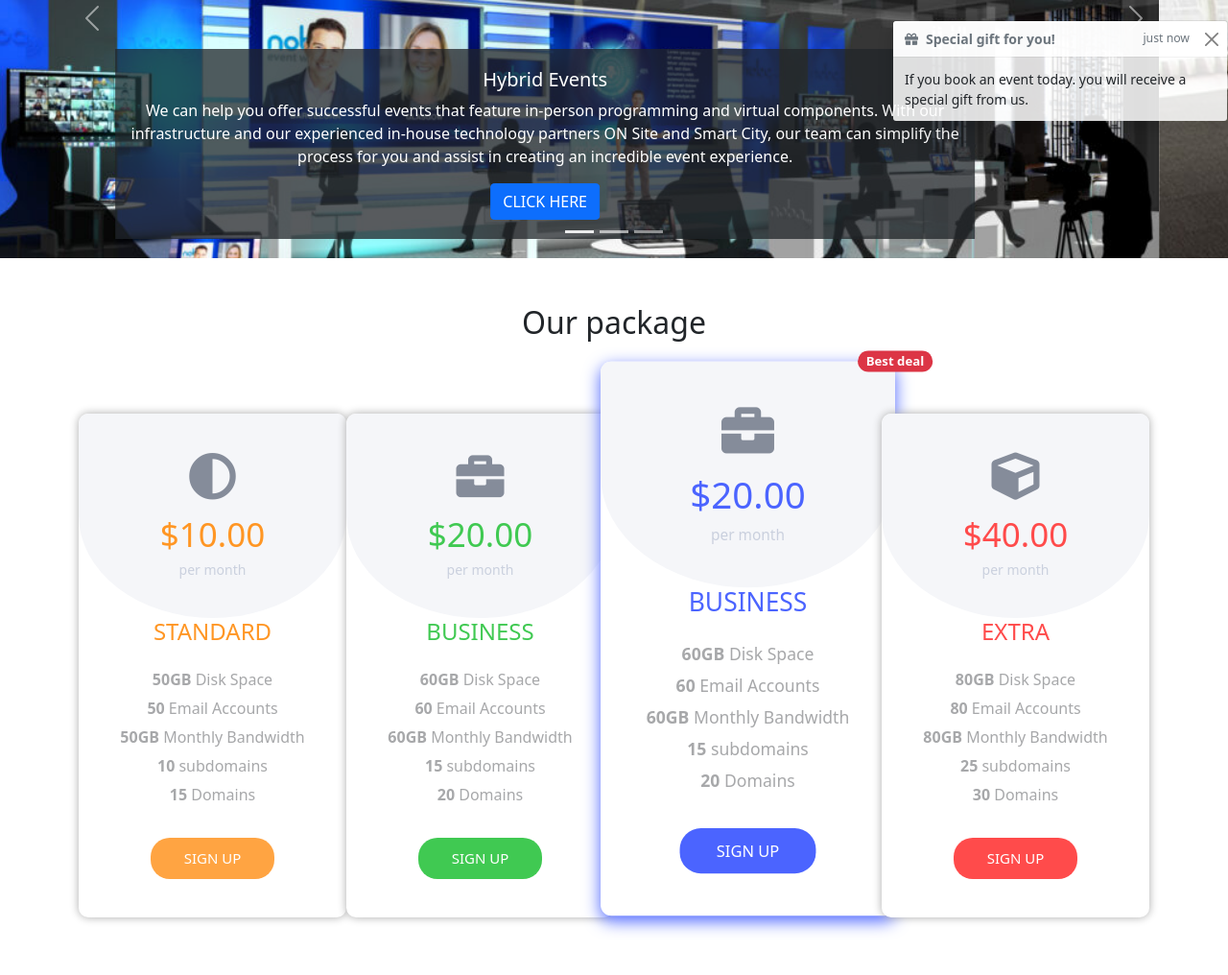
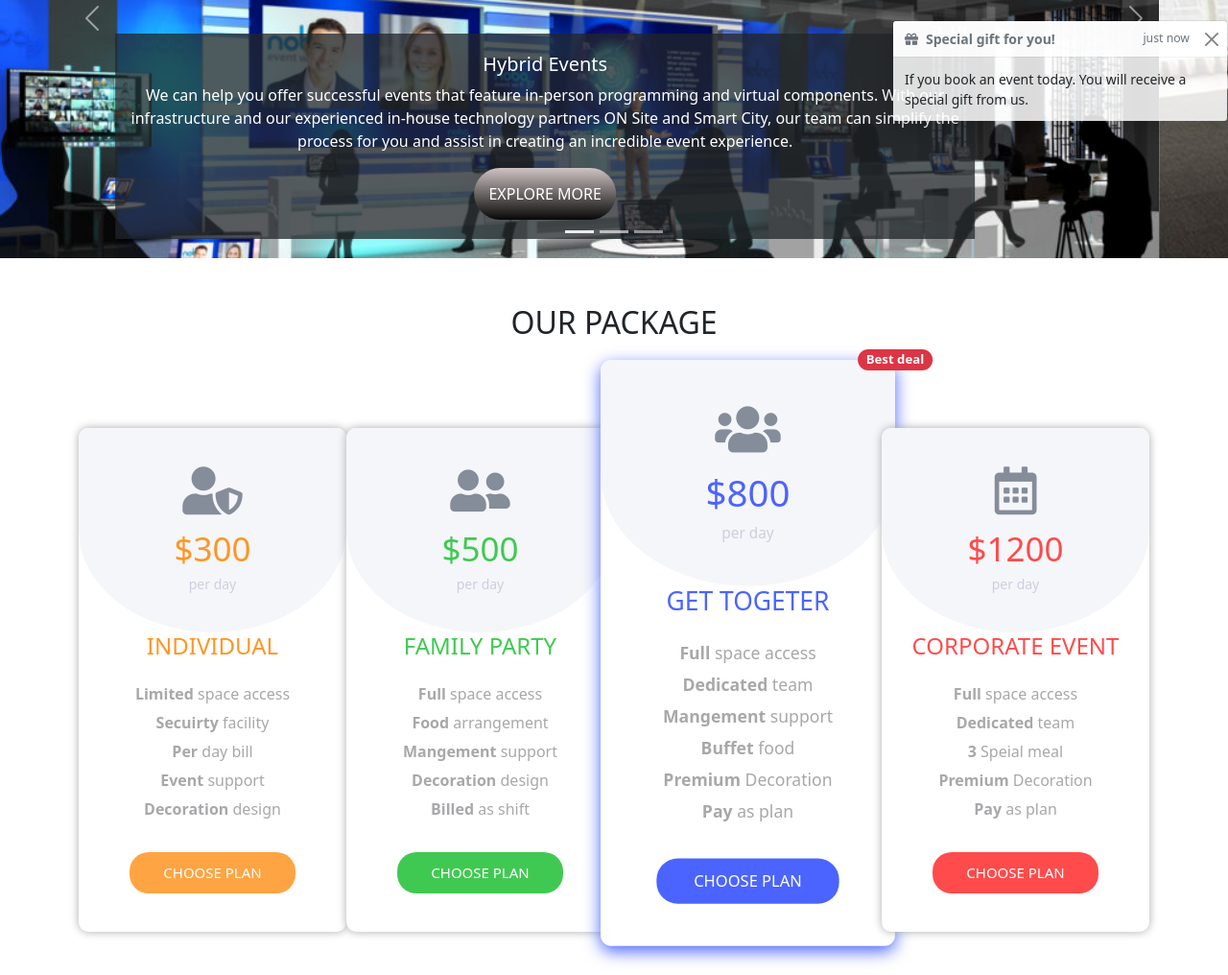
Before and after one commit to Web-Developer-Rakib/alpha-convention-center, a plain HTML site: page index.html in a window 1280 px wide. Shown: the part 393-1409 px from the top of the page at 96% size. Drawn offline with Linux system fonts and the light colour scheme.

Commit message:
Final commitment

```diff
--- a/assets/css/custom.css
+++ b/assets/css/custom.css
@@ -159,12 +159,25 @@ marquee {
 .fab {
   font-size: 50px;
   transition: 0.5s ease;
+  color: black;
 }
 .fab:hover {
   transform: scale(110%);
   box-shadow: rgba(0, 0, 0, 0.616) 0px 5px 15px;
 }
 /* Toast */
-.toast-c {
+.toast-custom {
   bottom: 35%;
 }
+/* Custom button */
+.custom-btn-bg {
+  background: linear-gradient(
+    0deg,
+    rgba(8, 7, 7, 1) 0%,
+    rgba(207, 195, 195, 1) 100%
+  );
+  border: none;
+  color: white;
+  padding: 15px;
+  border-radius: 30px;
+}
--- a/index.html
+++ b/index.html
@@ -15,6 +15,12 @@
     <link rel="stylesheet" href="assets/css/bootstrap.min.css" />
     <!-- Custom CSS -->
     <link rel="stylesheet" href="assets/css/custom.css" />
+    <!-- Favicon -->
+    <link
+      rel="shortcut icon"
+      href="assets/img/favicon.png"
+      type="image/x-icon"
+    />
     <title>Alpha convention center</title>
   </head>
   <body>
@@ -66,7 +72,7 @@
     </nav>
     <!-- Navbar end -->
     <!-- Carousel start -->
-    <div
+    <section
       id="carouselExampleCaptions"
       class="carousel slide"
       data-bs-ride="carousel"
@@ -109,7 +115,9 @@
               City, our team can simplify the process for you and assist in
               creating an incredible event experience.
             </p>
-            <button class="btn btn-primary text-uppercase">Click here</button>
+            <button class="btn custom-btn-bg text-uppercase">
+              Explore more
+            </button>
           </div>
         </div>
         <div class="carousel-item carousal-hight">
@@ -126,7 +134,9 @@
               of event, from small group meetings to large conventions with
               thousands of attendees.
             </p>
-            <button class="btn btn-primary text-uppercase">Click here</button>
+            <button class="btn custom-btn-bg text-uppercase">
+              Explore more
+            </button>
           </div>
         </div>
         <div class="carousel-item carousal-hight">
@@ -143,7 +153,9 @@
               customer service to prioritize the experience of anyone who sets
               foot in our building.
             </p>
-            <button class="btn btn-primary text-uppercase">Click here</button>
+            <button class="btn custom-btn-bg text-uppercase">
+              Explore more
+            </button>
           </div>
         </div>
       </div>
@@ -165,57 +177,59 @@
         <span class="carousel-control-next-icon" aria-hidden="true"></span>
         <span class="visually-hidden">Next</span>
       </button>
-    </div>
+    </section>
     <!-- Carousel end -->
     <!-- Package start -->
-    <div class="container">
-      <h2 class="text-center mb-5 my-lg-5" id="our-package">Our package</h2>
+    <section class="container">
+      <h2 class="text-center mb-5 my-lg-5 text-uppercase" id="our-package">
+        Our package
+      </h2>
       <div
         class="d-flex flex-column flex-lg-row justify-content-lg-center align-items-center"
       >
         <div class="w-lg-25 w-75">
           <div class="pricingTable mb-4 mb-lg-0">
             <div class="pricingTable-header">
-              <i class="fa fa-adjust"></i>
+              <i class="fas fa-user-shield"></i>
               <div class="price-value">
-                $10.00 <span class="month">per month</span>
+                $300 <span class="month">per day</span>
               </div>
             </div>
-            <h3 class="heading">Standard</h3>
+            <h3 class="heading">Individual</h3>
             <div class="pricing-content">
               <ul>
-                <li><b>50GB</b> Disk Space</li>
-                <li><b>50</b> Email Accounts</li>
-                <li><b>50GB</b> Monthly Bandwidth</li>
-                <li><b>10</b> subdomains</li>
-                <li><b>15</b> Domains</li>
+                <li><b>Limited</b> space access</li>
+                <li><b>Secuirty</b> facility</li>
+                <li><b>Per</b> day bill</li>
+                <li><b>Event</b> support</li>
+                <li><b>Decoration</b> design</li>
               </ul>
             </div>
             <div class="pricingTable-signup">
-              <a href="#">sign up</a>
+              <a href="#">Choose plan</a>
             </div>
           </div>
         </div>
         <div class="w-lg-25 w-75">
           <div class="pricingTable green mb-4 mb-lg-0">
             <div class="pricingTable-header">
-              <i class="fa fa-briefcase"></i>
+              <i class="fas fa-user-friends"></i>
               <div class="price-value">
-                $20.00 <span class="month">per month</span>
+                $500 <span class="month">per day</span>
               </div>
             </div>
-            <h3 class="heading">Business</h3>
+            <h3 class="heading">Family party</h3>
             <div class="pricing-content">
               <ul>
-                <li><b>60GB</b> Disk Space</li>
-                <li><b>60</b> Email Accounts</li>
-                <li><b>60GB</b> Monthly Bandwidth</li>
-                <li><b>15</b> subdomains</li>
-                <li><b>20</b> Domains</li>
+                <li><b>Full</b> space access</li>
+                <li><b>Food</b> arrangement</li>
+                <li><b>Mangement</b> support</li>
+                <li><b>Decoration</b> design</li>
+                <li><b>Billed</b> as shift</li>
               </ul>
             </div>
             <div class="pricingTable-signup">
-              <a href="#">sign up</a>
+              <a href="#">Choose plan</a>
             </div>
           </div>
         </div>
@@ -226,76 +240,75 @@
               >Best deal</span
             >
             <div class="pricingTable-header">
-              <i class="fa fa-briefcase"></i>
+              <i class="fas fa-users"></i>
               <div class="price-value">
-                $20.00 <span class="month">per month</span>
+                $800 <span class="month">per day</span>
               </div>
             </div>
-            <h3 class="heading">Business</h3>
+            <h3 class="heading">Get togeter</h3>
             <div class="pricing-content">
               <ul>
-                <li><b>60GB</b> Disk Space</li>
-                <li><b>60</b> Email Accounts</li>
-                <li><b>60GB</b> Monthly Bandwidth</li>
-                <li><b>15</b> subdomains</li>
-                <li><b>20</b> Domains</li>
+                <li><b>Full</b> space access</li>
+                <li><b>Dedicated</b> team</li>
+                <li><b>Mangement</b> support</li>
+                <li><b>Buffet</b> food</li>
+                <li><b>Premium </b> Decoration</li>
+                <li><b>Pay </b> as plan</li>
               </ul>
             </div>
             <div class="pricingTable-signup">
-              <a href="#">sign up</a>
+              <a href="#">Choose plan</a>
             </div>
           </div>
         </div>
         <div class="w-lg-25 w-75">
           <div class="pricingTable red mb-4 mb-lg-0">
             <div class="pricingTable-header">
-              <i class="fa fa-cube"></i>
+              <i class="far fa-calendar-alt"></i>
               <div class="price-value">
-                $40.00 <span class="month">per month</span>
+                $1200 <span class="month">per day</span>
               </div>
             </div>
-            <h3 class="heading">Extra</h3>
+            <h3 class="heading">Corporate event</h3>
             <div class="pricing-content">
               <ul>
-                <li><b>80GB</b> Disk Space</li>
-                <li><b>80</b> Email Accounts</li>
-                <li><b>80GB</b> Monthly Bandwidth</li>
-                <li><b>25</b> subdomains</li>
-                <li><b>30</b> Domains</li>
+                <li><b>Full</b> space access</li>
+                <li><b>Dedicated</b> team</li>
+                <li><b>3 </b> Speial meal</li>
+                <li><b>Premium</b> Decoration</li>
+                <li><b>Pay</b> as plan</li>
               </ul>
             </div>
             <div class="pricingTable-signup">
-              <a href="#">sign up</a>
+              <a href="#">Choose plan</a>
             </div>
           </div>
         </div>
       </div>
-    </div>
+    </section>
     <!-- Package end -->
     <!-- FAQ start -->
     <section class="container" id="faq">
-      <h2 class="text-center mt-4 mb-5 my-lg-5">FAQ</h2>
+      <h2 class="text-center mt-4 mb-5 my-lg-5 text-uppercase">Faq</h2>
       <div class="row">
         <div class="col-12 col-lg-6">
           <div class="accordion" id="accordionExample">
             <div class="accordion-item">
               <h2 class="accordion-header" id="headingOne">
                 <button
-                  class="accordion-button"
+                  class="accordion-button collapsed"
                   type="button"
                   data-bs-toggle="collapse"
                   data-bs-target="#collapseOne"
                   aria-expanded="true"
                   aria-controls="collapseOne"
                 >
-                  <strong
-                    >How big is the Orange Alpha Convention Center?</strong
-                  >
+                  <strong>How big is the Alpha Convention Center?</strong>
                 </button>
               </h2>
               <div
                 id="collapseOne"
-                class="accordion-collapse collapse show"
+                class="accordion-collapse collapse collapse"
                 aria-labelledby="headingOne"
                 data-bs-parent="#accordionExample"
               >
@@ -315,10 +328,7 @@
                   aria-expanded="false"
                   aria-controls="collapseTwo"
                 >
-                  <strong
-                    >Where is the Orange County Convention Center
-                    located?</strong
-                  >
+                  <strong>Where is the Convention Center located?</strong>
                 </button>
               </h2>
               <div
@@ -452,7 +462,7 @@
         </div>
         <img
           class="col-12 col-lg-6"
-          src="https://picsum.photos/seed/picsum/200/300"
+          src="assets/img/faq.jpg"
           alt=""
           height="350px"
         />
@@ -461,18 +471,28 @@
     <!-- FAQ end -->
     <!-- Contact section start -->
     <setion class="container" id="contact-us">
-      <h2 class="text-center mb-5 my-lg-5" id="our-package">Contact us</h2>
+      <h2 class="text-center mb-5 my-lg-5 text-uppercase" id="our-package">
+        Contact us
+      </h2>
       <div class="d-flex flex-column align-items-center">
         <div class="mb-4 mx-4">
-          <i class="fab fa-facebook-square"></i>
-          <i class="fab fa-twitter-square"></i>
-          <i class="fab fa-instagram-square"></i>
-          <i class="fab fa-youtube-square"></i>
+          <a href="https://facebook.com" target="blank"
+            ><i class="fab fa-facebook-square"></i
+          ></a>
+          <a href="https://twitter.com" target="blank"
+            ><i class="fab fa-twitter-square"></i
+          ></a>
+          <a href="https://instagram.com" target="blank"
+            ><i class="fab fa-instagram-square"></i
+          ></a>
+          <a href="https://youtube.com" target="blank"
+            ><i class="fab fa-youtube-square"></i
+          ></a>
         </div>
         <!-- Modal start -->
         <button
           type="button"
-          class="btn btn-primary"
+          class="btn custom-btn-bg text-uppercase"
           data-bs-toggle="modal"
           data-bs-target="#exampleModal"
           data-bs-whatever="@mdo"
@@ -527,7 +547,7 @@
                 </button>
                 <button
                   type="button"
-                  class="btn btn-primary"
+                  class="btn btn-success"
                   data-bs-dismiss="modal"
                 >
                   Send message
@@ -545,27 +565,29 @@
       class="container-fluid text-white bg-black py-5 px-5 d-flex align-self-center justify-content-lg-between flex-column flex-lg-row"
     >
       <div class="text-center">
-        <p>&copy; 2022 Alpha convention center. All rights reserved</p>
+        <p>Alpha convention center &copy; 2022. All rights reserved.</p>
       </div>
       <div class="m-auto m-lg-0 d-flex flex-lg-column">
-        <img
+        <a href="https://www.apple.com/app-store/" target="blank"
+          ><img
             src="assets/img/app-store.png"
-          alt=""
+            alt="apple.com"
             height="40px"
             width="135px"
             class="mb-lg-3 me-3 me-lg-0"
-        />
-        <img
+        /></a>
+        <a href="https://play.google.com/" target="blank"
+          ><img
             src="assets/img/play-store.png"
             alt=""
             height="40px"
             width="135px"
-        />
+        /></a>
       </div>
     </footer>
     <!-- Footer end -->
     <!-- Toast start -->
-    <div class="toast-container position-fixed end-0 toast-c">
+    <section class="toast-container position-fixed end-0 toast-custom">
       <div class="toast fade show">
         <div class="toast-header">
           <strong class="me-auto"
@@ -579,10 +601,10 @@
           ></button>
         </div>
         <div class="toast-body">
-          If you book an event today. you will receive a special gift from us.
+          If you book an event today. You will receive a special gift from us.
         </div>
       </div>
-    </div>
+    </section>
     <!-- Toast end -->
     <!-- Bootstrap JS bundle -->
     <script src="assets/js/bootstrap.bundle.js"></script>
```
Also changed, not shown: assets/img/faq.jpg (added), assets/img/favicon.png (added). Lines whose indentation alone changed are shown as unchanged.
